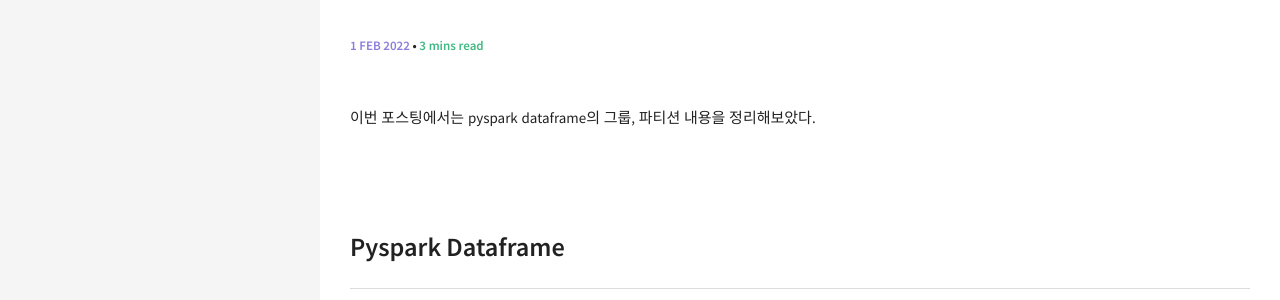
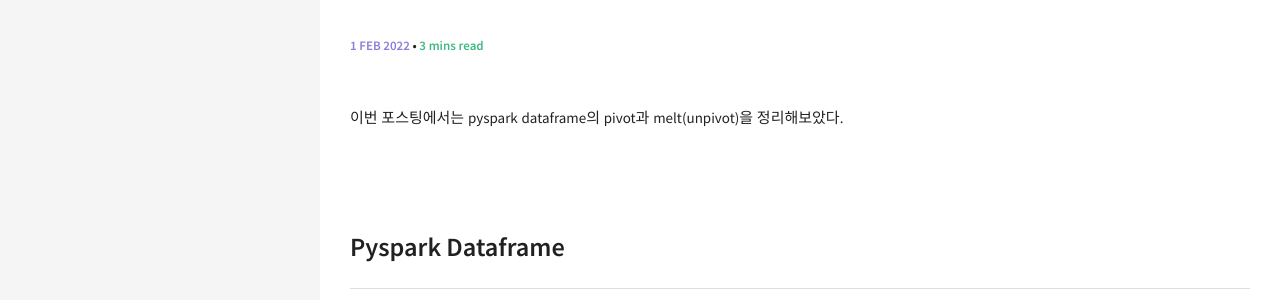
Before and after one commit to givitallugot/givitallugot.github.io, a Jekyll site: the page built from _posts/2022-01-31-Spark-pyspark4.md, in a window 1280 px wide. Shown: the part 223-523 px from the top of the page. Built offline with Jekyll 4.4.1, drawn with Linux system fonts in a browser that asks for light colours; comment, search, counter and statistics services are not loaded.

Commit message:
2022-02-03

```diff
--- a/_posts/2022-01-31-Spark-pyspark4.md
+++ b/_posts/2022-01-31-Spark-pyspark4.md
@@ -6,7 +6,7 @@ categories: [Preprocessing]
 comments: true
 ---
 
-이번 포스팅에서는 pyspark dataframe의 그룹, 파티션 내용을 정리해보았다.
+이번 포스팅에서는 pyspark dataframe의 pivot과 melt(unpivot)을 정리해보았다.
 
 <br>
 
```
